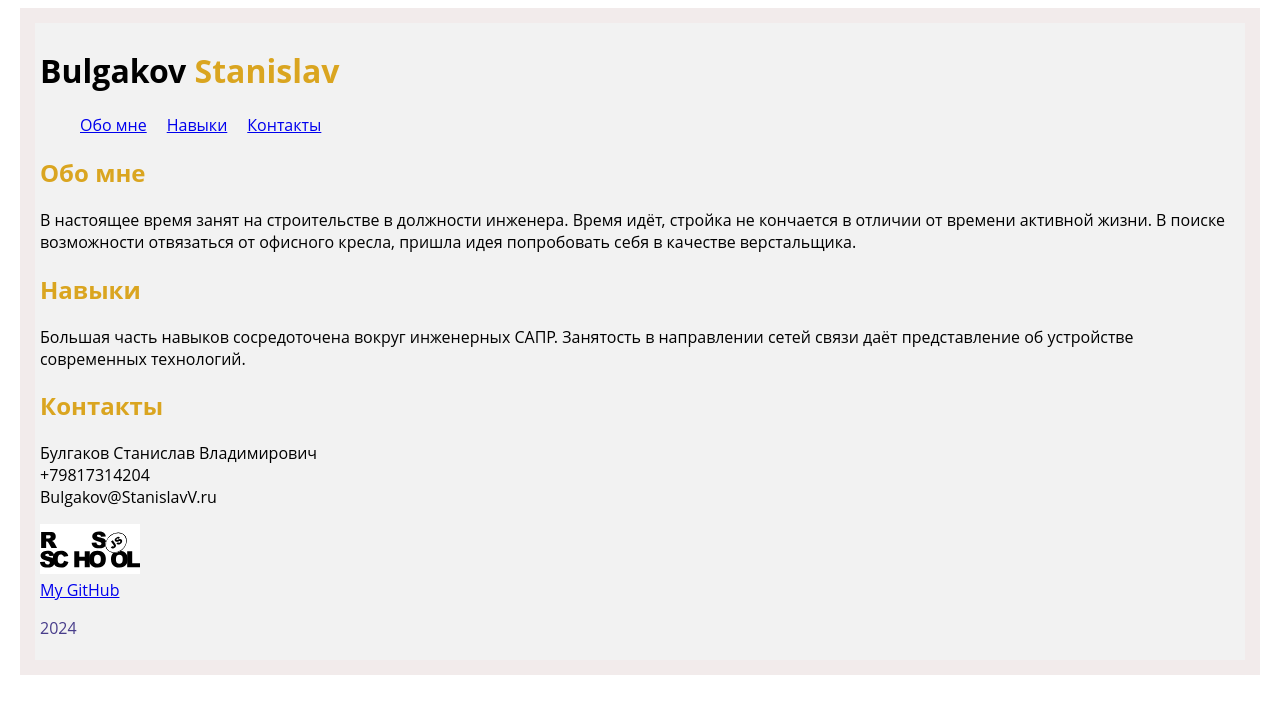
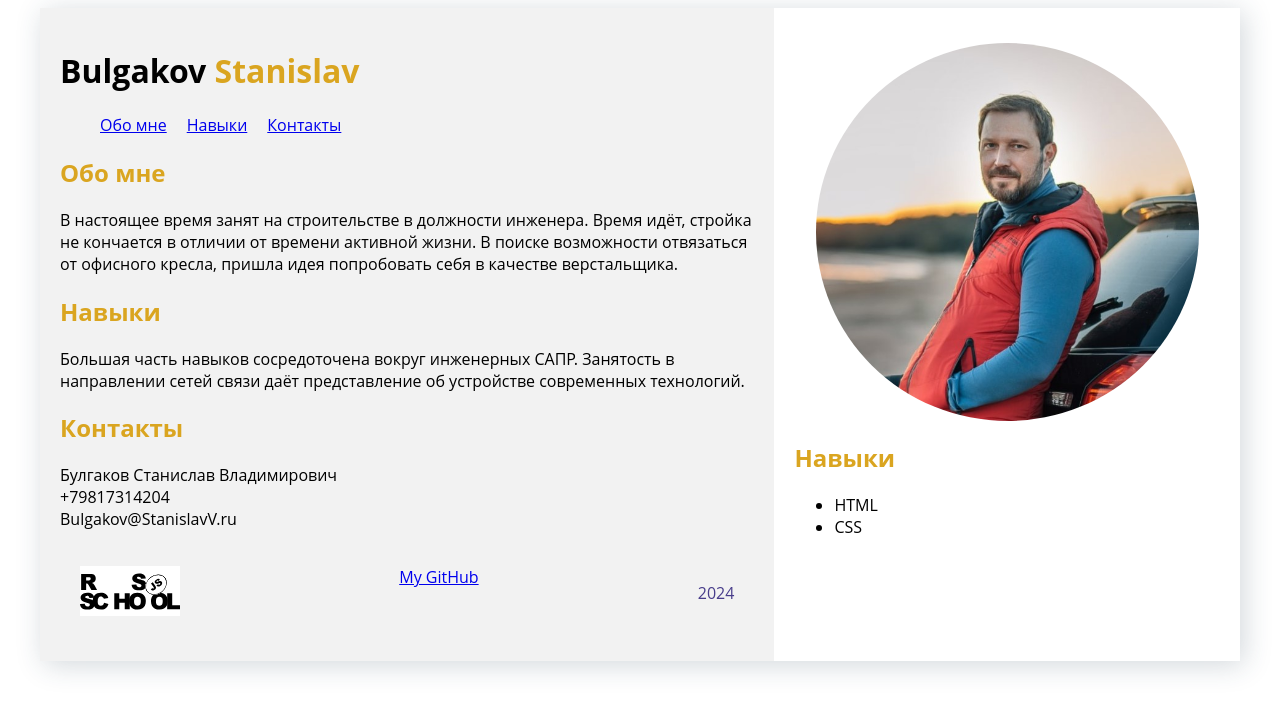
Before and after one commit to Chesheg/rsschool-cv, a plain HTML site: page index.html in a window 1280 px wide. Drawn offline with Linux system fonts and the light colour scheme.

Commit message:
feat: add pic AND STYLE

```diff
--- a/index.html
+++ b/index.html
@@ -11,6 +11,7 @@
 
 <body>
   <div class="container">
+    <div class="left-block">
       <header>
         <h1>Bulgakov <span class="surname">Stanislav</span></h1>
       </header>
@@ -24,7 +25,8 @@
         </nav>
         <section>
           <h2 class="section-title" id="about">Обо мне</h2>
-      <p>В настоящее время занят на строительстве в должности инженера. Время идёт, стройка не кончается в отличии от
+          <p>В настоящее время занят на строительстве в должности инженера. Время идёт, стройка не кончается в отличии
+            от
             времени активной жизни.
             В поиске возможности отвязаться от офисного кресла, пришла идея попробовать себя в качестве верстальщика.
           </p>
@@ -42,16 +44,27 @@
           </p>
         </section>
       </main>
-  <footer>
+      <footer class="footer">
         <a href="https://rs.school/courses/javascript-preschool-ru">
           <img class="logo" src="./img/rs-school-logo.svg" alt="rsschool">
         </a>
-    <a class="link"href="https://github.com/Chesheg">My GitHub</a>
+        <a class="link" href="https://github.com/Chesheg">My GitHub</a>
         <p class="year"> 2024</p>
 
 
       </footer>
     </div>
+    <div class="right-block">
+      <img class="avatar" src="./img/me2.jpg" alt="Me">
+      <h2 class="section-title" id="contacts">Навыки</h2>
+      <ul>
+        <li>HTML
+        </li>
+        <li>CSS
+        </li>
+      </ul>
+    </div>
+  </div>
 </body>
 
 </html>
--- a/style.css
+++ b/style.css
@@ -1,5 +1,5 @@
 body {
-    background-color: rgb(255, 255, 255);
+    background-color: #ffffff;
     color: rgb(0, 0, 0);
     font-family: 'Open Sans', sans-serif;
     font-size: 16px;
@@ -39,11 +39,36 @@ body {
 }
 
 .container {
+    display: flex;
     width: 1200px;
     max-width: 1200px;
     margin: 0 auto;
+    box-shadow: 4px 4px 27px 0px rgba(34, 60, 80, 0.2);
+}
+
+.left-block {
     background-color: #f2f2f2;
+    width: 62%;
     padding: 20px;
-    box-shadow: inset 0 0 0 15px #f2ebeb;
+}
 
+.right-block {
+    background-color: #ffffff;
+    width: 38%;
+    padding: 20px;
 }
+
+.avatar {
+    display: block;
+    width: 90%;
+    margin: 15px auto;
+
+    border-radius: 65%;
+}
+
+.footer {
+    display: flex;
+    justify-content: space-between;
+    padding: 20px;
+    text-align: center;
+}
```
Also changed, not shown: img/Me2.jpg (added). Lines whose indentation alone changed are shown as unchanged.
